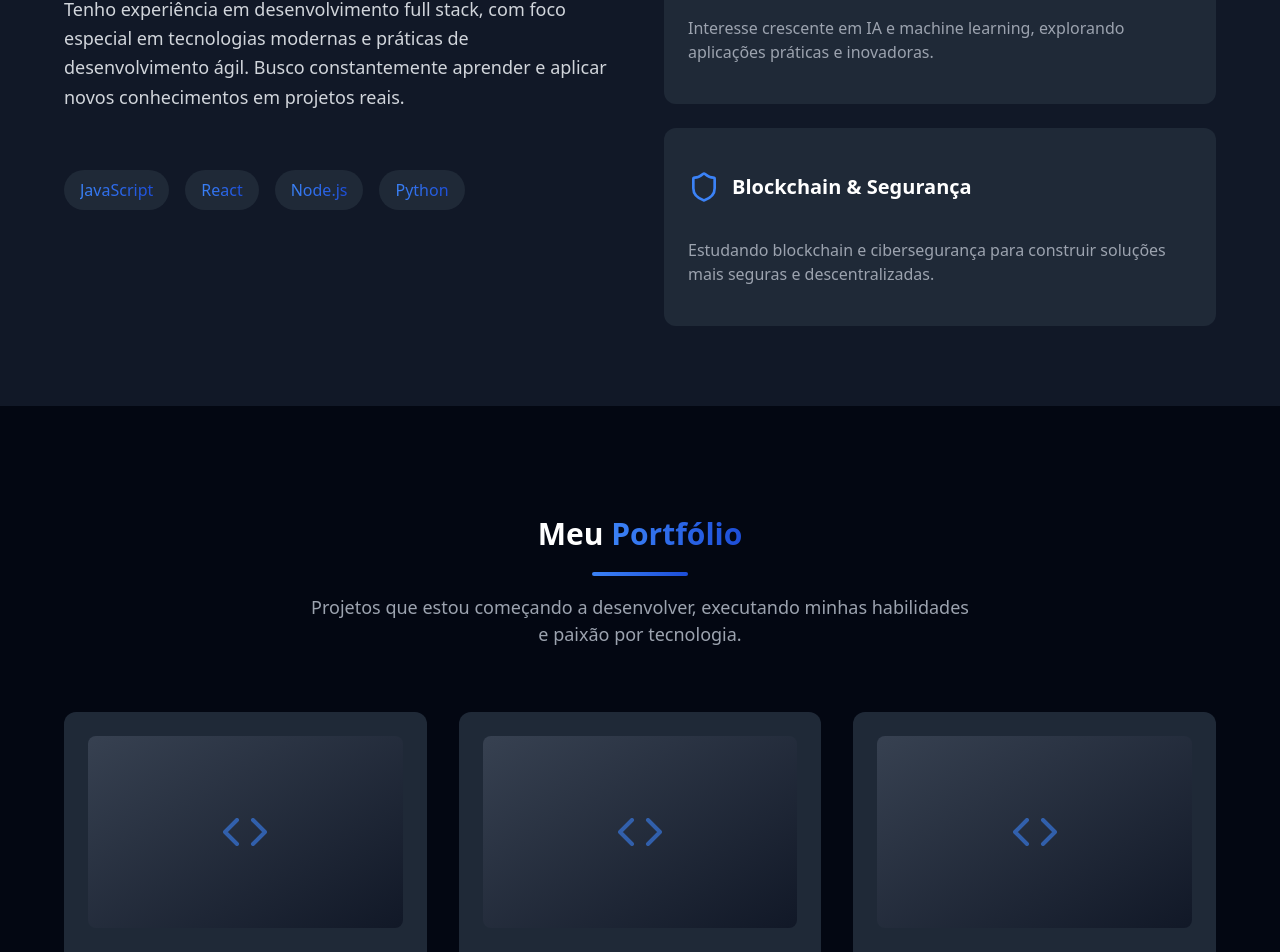
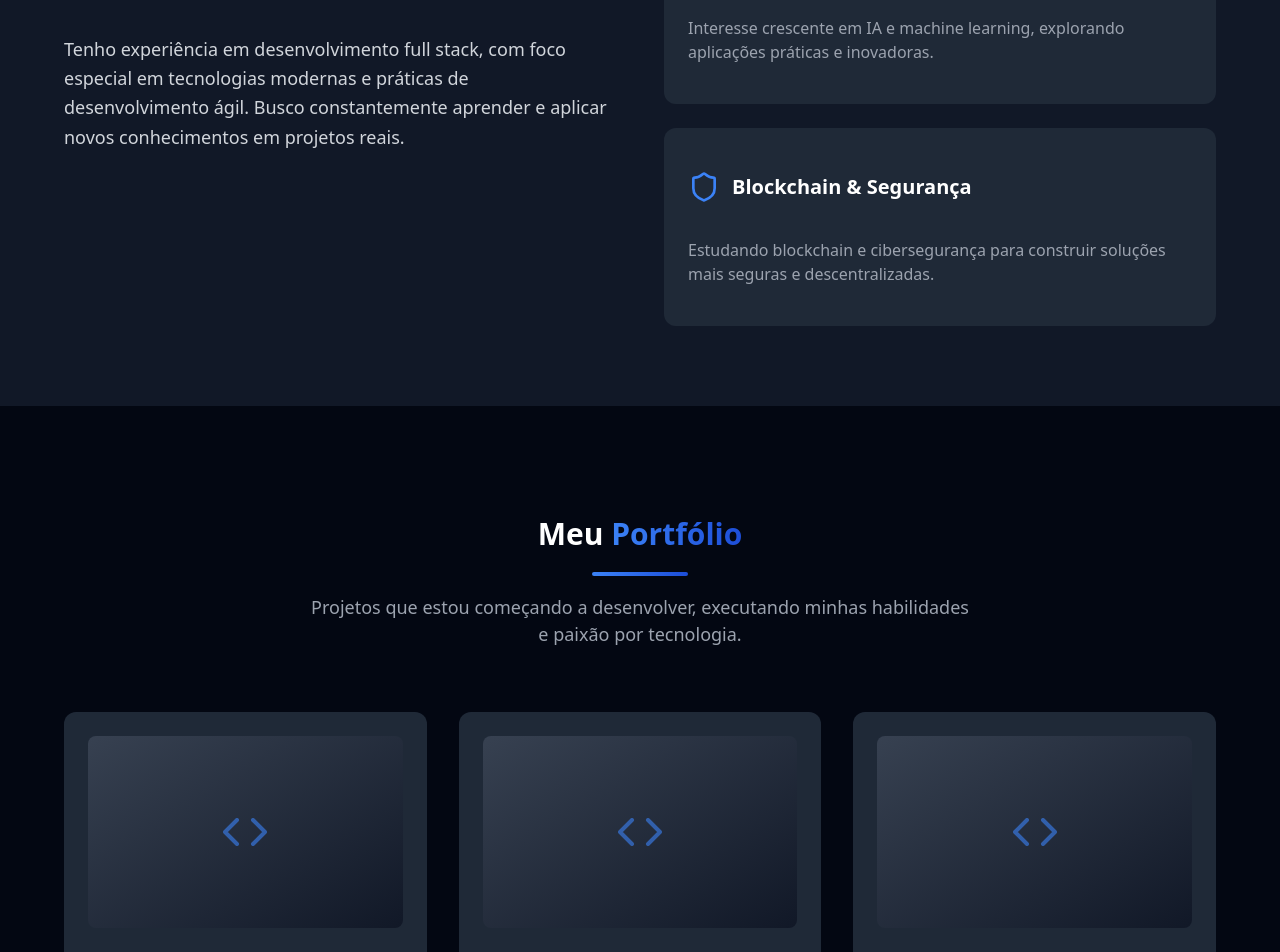
Before and after one commit to whois-machado/myportfolio, a React app: page / in a window 1280 px wide. Shown: the part 1350-2302 px from the top of the page. Built offline with nearby package versions, Linux system fonts and the light colour scheme; the HTML template or start-up script is replaced by a standard one.

Commit message:
remoção das techtags no menu SobreMim

```diff
--- a/src/App.jsx
+++ b/src/App.jsx
@@ -225,21 +225,6 @@ export default function App() {
                 modernas e práticas de desenvolvimento ágil. Busco constantemente aprender e aplicar
                 novos conhecimentos em projetos reais.
               </p>
-
-              <div className={styles.techTagsContainer}>
-                <div className={styles.techTag}>
-                  <span className={styles.highlightText}>JavaScript</span>
-                </div>
-                <div className={styles.techTag}>
-                  <span className={styles.highlightText}>React</span>
-                </div>
-                <div className={styles.techTag}>
-                  <span className={styles.highlightText}>Node.js</span>
-                </div>
-                <div className={styles.techTag}>
-                  <span className={styles.highlightText}>Python</span>
-                </div>
-              </div>
             </div>
 
             <div className={styles.skillsGrid}>
```
